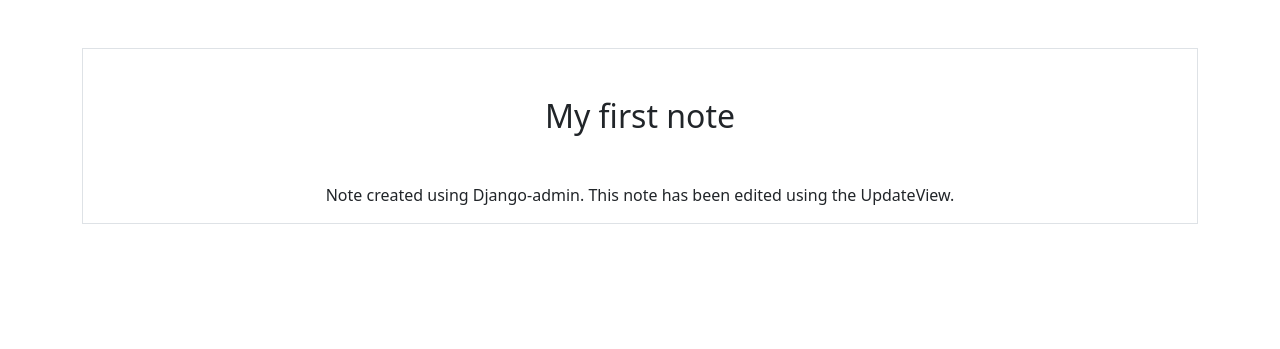
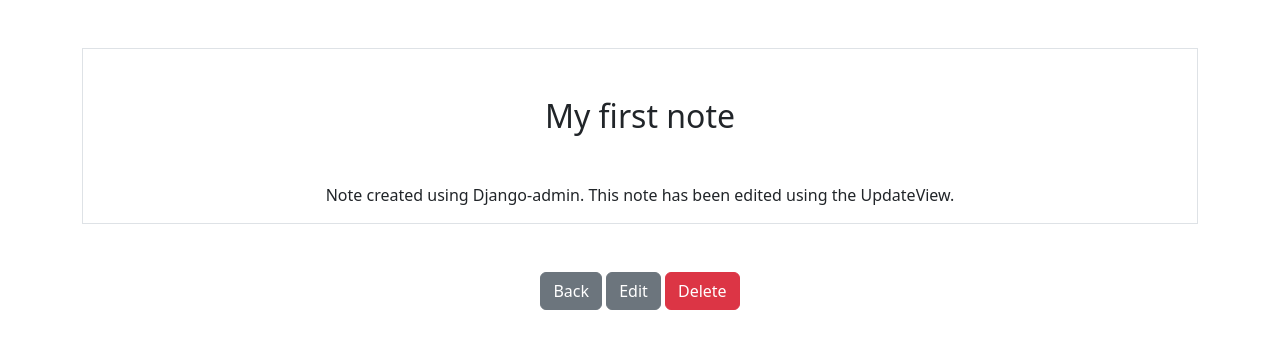
Before and after one commit to EggSaled/SmartNotes, a Django app: page /smart/notes/1 in a window 1280 px wide. Shown: the top 349 px of the page. Run offline with Django 4.2, Linux system fonts and the light colour scheme; data comes from the database, SQL or seed files in the repository; both versions use the stored data as it was after the commit.

Commit message:
Reached section 8/9 on the course.

```diff
--- a/notes/forms.py
+++ b/notes/forms.py
@@ -25,8 +25,12 @@ class NotesForm(forms.ModelForm):
             'text': 'Write your thoughts here:'
         }
 
+    """
+    An example of a method that filters unwanted behavior from the title field
+
     def clean_title(self):
         title = self.cleaned_data['title']
         if 'Django' not in title:
             raise ValidationError("We only accept notes about Django!")
         return title
+    """
--- a/notes/templates/notes/notes_detail.html
+++ b/notes/templates/notes/notes_detail.html
@@ -5,4 +5,8 @@
     <h2 class="my-5">{{note.title}}</h2>
     <p>{{note.text}}</p>
 </div>
+
+<a href="{% url 'notes.list' %}" class="btn btn-secondary my-5">Back</a>
+<a href="{% url 'notes.update' pk=note.id%}" class="btn btn-secondary my-5">Edit</a>
+<a href="{% url 'notes.delete' pk=note.id%}" class="btn btn-danger my-5">Delete</a>
 {% endblock %}
--- a/notes/templates/notes/notes_form.html
+++ b/notes/templates/notes/notes_form.html
@@ -1,7 +1,7 @@
 {% extends "base.html" %}
 
 {% block content %}
-    <form action="{% url 'notes.new' %}" method="POST">{% csrf_token %}
+    <form method="POST">{% csrf_token %}
         {{ form }}
         <button type="submit" class="btn btn-primary my-5">Submit</button>
     </form>
@@ -10,4 +10,5 @@
         {{form.errors.title.as_text}}
     </div>
 {% endif %}
+<a href="{% url 'notes.list' %}" class="btn btn-secondary my-5">Cancel</a>
 {% endblock %}
--- a/notes/templates/notes/notes_list.html
+++ b/notes/templates/notes/notes_list.html
@@ -37,4 +37,5 @@
         </div>
         {% endfor %}
     </div>
+    <a href="{% url 'notes.new'%}" class="btn btn-secondary my-5">Create New Note</a>
 {% endblock %}
--- a/notes/urls.py
+++ b/notes/urls.py
@@ -7,5 +7,7 @@ urlpatterns = [
     #<int:pk> is a variable parameter, any integer defined after the notes/ will
     #automatically call function detail
     path('notes/<int:pk>', views.NotesDetailView.as_view(), name="notes.detail"),
+    path('notes/<int:pk>/edit', views.NotesUpdateView.as_view(), name="notes.update"),
+    path('notes/<int:pk>/delete', views.NotesDeleteView.as_view(), name="notes.delete"),
     path('notes/new', views.NotesCreateView.as_view(), name="notes.new"),
 ]
--- a/notes/views.py
+++ b/notes/views.py
@@ -1,6 +1,7 @@
 from django.shortcuts import render
 from django.http import Http404
-from django.views.generic import CreateView, DetailView, ListView
+from django.views.generic import CreateView, DetailView, ListView, UpdateView
+from django.views.generic.edit import DeleteView
 
 from .forms import NotesForm
 from .models import Notes
@@ -19,3 +20,13 @@ class NotesCreateView(CreateView):
     #fields = ['title', 'text']
     success_url = '/smart/notes'
     form_class = NotesForm
+
+class NotesUpdateView(UpdateView):
+    model = Notes
+    success_url = '/smart/notes'
+    form_class = NotesForm
+
+class NotesDeleteView(DeleteView):
+    model = Notes
+    success_url = '/smart/notes'
+    template_name = 'notes/notes_delete.html'
```
Also changed, not shown: notes/templates/notes/notes_delete.html (added, +11 -0 lines), db.sqlite3.
